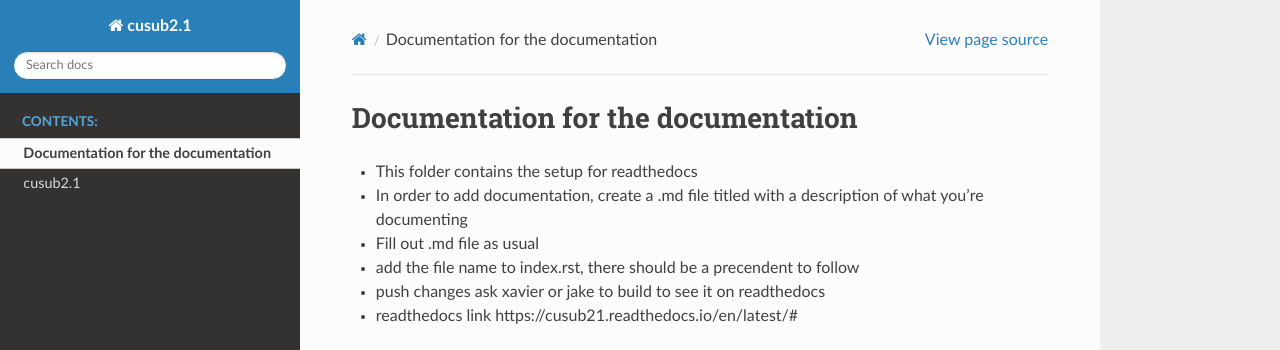
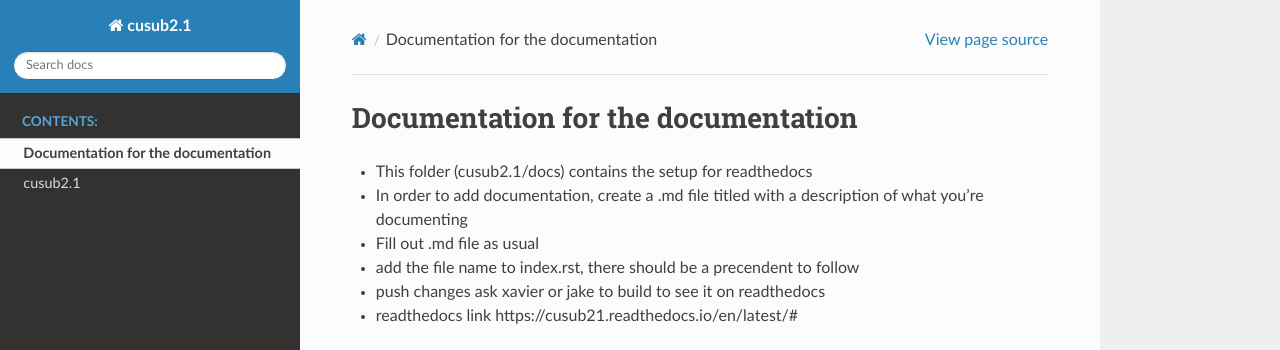
Before and after one commit to jTucker583/cusub2.1, a Sphinx documentation site: the page built from docs/README.md, in a window 1280 px wide. Shown: the top 350 px of the page. Built offline with Sphinx 7.4.7 and the Read the Docs theme 2.0.0, drawn with Linux system fonts in a browser that asks for light colours.

Commit message:
Update README.md

```diff
--- a/docs/README.md
+++ b/docs/README.md
@@ -1,6 +1,6 @@
 # Documentation for the documentation
 
-- This folder contains the setup for readthedocs
+- This folder (cusub2.1/docs) contains the setup for readthedocs
 - In order to add documentation, create a .md file titled with a description of what you're documenting
 - Fill out .md file as usual
 - add the file name to index.rst, there should be a precendent to follow
```
